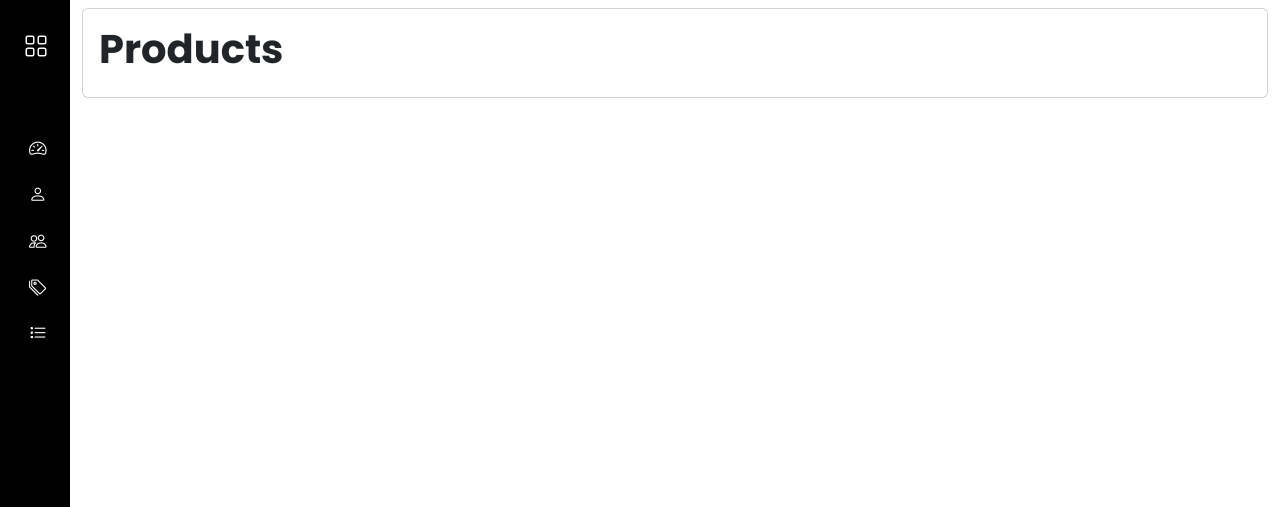
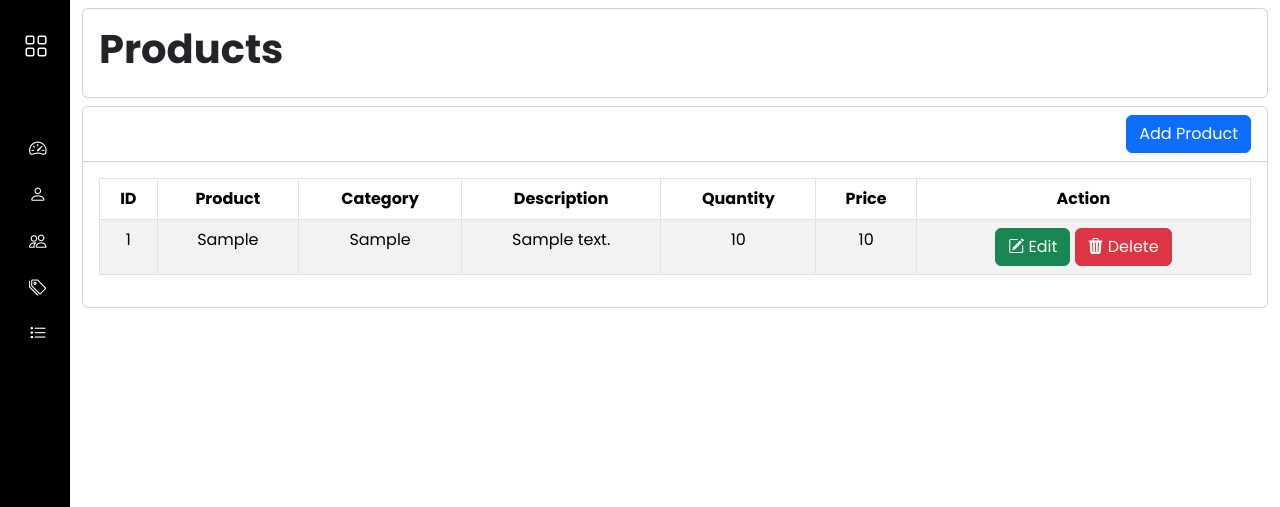
Before and after one commit to ndrxxz/inventory, a PHP site: page /products.php in a window 1280 px wide. Shown: the top 507 px of the page. Run offline with PHP 8.4, Linux system fonts and the light colour scheme; tables that the repository leaves empty or names only in its code hold one stand-in row (values such as "Sample post"); some libraries are stand-ins or nearby versions.

Commit message:
modified

```diff
--- a/pages/add-categories.php
+++ b/pages/add-categories.php
@@ -13,7 +13,7 @@
             header('Location: categories.php');
             exit(0);
         } else {
-            $_SESSION['error'] = "Adding Category Successfully!";
+            $_SESSION['error'] = "Failed to Add the Category!";
             header('Location: add-categories.php');
             exit(0);
         }
--- a/pages/categories.php
+++ b/pages/categories.php
@@ -41,7 +41,7 @@ include("../includes/sidebar.php");
                 <div class="card-body">
                     <div class="table-responsive">
                         <!-- categories table -->
-                        <table id="myTable" class="table table-white table-bordered w-100">
+                        <table id="myTable" class="table table-striped table-bordered w-100">
                             <thead>
                                 <tr>
                                     <th class="px-5 py-2 text-center">ID</th>
--- a/pages/products.php
+++ b/pages/products.php
@@ -1,4 +1,7 @@
 <?php
+session_start();
+include('../config/conn.php');
+
 $title = "Products | Inventory Management System";
 include("../includes/header.php");
 
@@ -13,6 +16,65 @@ include("../includes/sidebar.php");
             </div>
         </div>
     </div>
+
+    <?php
+        include('success.php');
+        include('error.php');
+    ?>
+
+    <div class="row">
+        <div class="col-md-12">
+            <div class="card my-2">
+                <div class="card-header bg-white">
+                    <a href="add-products.php" class="btn btn-primary float-end">Add Product</a>
+                </div>
+                <div class="card-body">
+                    <div class="table-responsive">
+                        <table id="table" class="table table-bordered table-striped">
+                            <thead>
+                                <tr>
+                                    <th class="text-center">ID</th>
+                                    <th class="text-center">Product</th>
+                                    <th class="text-center">Category</th>
+                                    <th class="text-center">Description</th>
+                                    <th class="text-center">Quantity</th>
+                                    <th class="text-center">Price</th>
+                                    <th class="text-center">Action</th>
+                                </tr>
+                            </thead>
+                            <tbody>
+                                <?php
+                                    $sql = "SELECT * FROM products";
+                                    $result = mysqli_query($conn, $sql);
+
+                                    if(mysqli_num_rows($result) > 0){
+                                        foreach($result as $products){
+                                ?>
+                                <tr>
+                                    <td class="text-center"><?= $products['id']; ?></td>
+                                    <td class="text-center"><?= $products['product']; ?></td>
+                                    <td class="text-center"><?= $products['category']; ?></td>
+                                    <td class="text-center"><?= $products['description']; ?></td>
+                                    <td class="text-center"><?= $products['quantity']; ?></td>
+                                    <td class="text-center"><?= $products['price']; ?></td>
+                                    <td class="text-center">
+                                        <a href="products-edit.php?id=<?= $products['id']; ?>" class="btn btn-success"><span><i class="bi bi-pencil-square"></i> Edit</span></a>
+                                        <a href="products-delete.php?id=<?= $products['id']; ?>" class="btn btn-danger del"><span><i class="bi bi-trash3-fill"></i> Delete</span></a>
+                                    </td>
+                                </tr>
+                                <?php
+                                    }
+                                } else {
+                                    echo "<h4>No products found</h4>";
+                                }
+                                ?>
+                            </tbody>
+                        </table>
+                    </div>
+                </div>
+            </div>
+        </div>
+    </div>
 </div>
 
 <?php include("../includes/footer.php"); ?>
```
